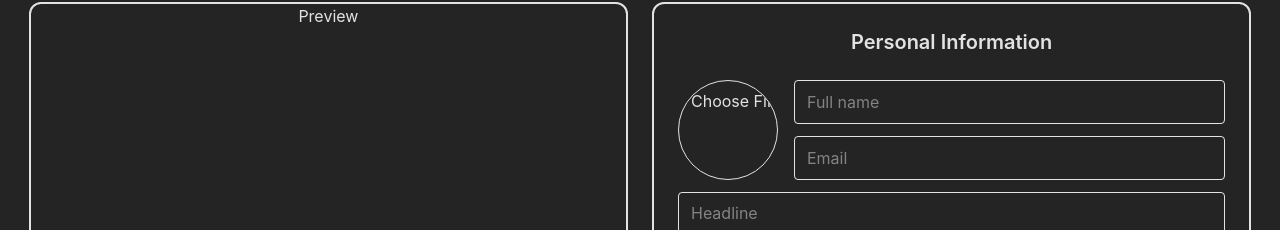
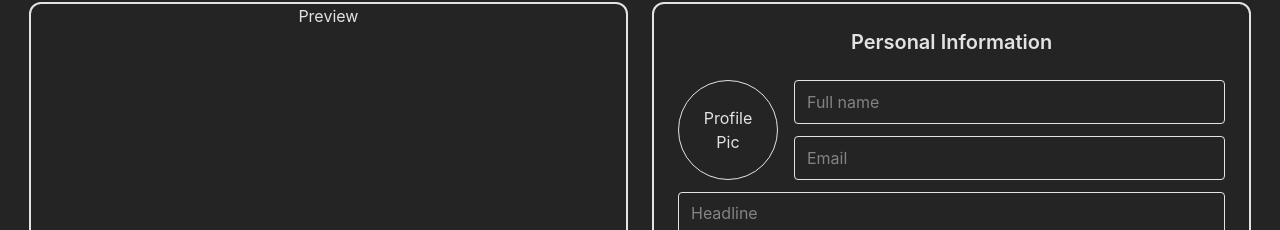
Before and after one commit to Subhranshu-Lenka/React-Resume-Builder, a React (Vite) app: page /builder in a window 1280 px wide. Shown: the part 111-341 px from the top of the page. Built offline with nearby package versions, Linux system fonts and the light colour scheme; no server answers.

Commit message:
fixing the style of photo pic

```diff
--- a/src/components/Forms/ResumeBuilderForm/MainForm.jsx
+++ b/src/components/Forms/ResumeBuilderForm/MainForm.jsx
@@ -12,8 +12,6 @@ import { zodResolver } from "@hookform/resolvers/zod";
 
 function MainForm() {
   const methods = useForm({
-    resolver: zodResolver(resumeSchema),
-    mode: "onSubmit",
     resolver: zodResolver(resumeSchema),
     mode: "onSubmit",
     defaultValues: {
--- a/src/components/Forms/ResumeBuilderForm/SubComponents/PersonalInfoForm.jsx
+++ b/src/components/Forms/ResumeBuilderForm/SubComponents/PersonalInfoForm.jsx
@@ -23,7 +23,14 @@ function PersonalInfoForm() {
             <section className="grid gap-3">
                 <h2 className="text-xl font-semibold mb-3">Personal Information</h2>
                 <div className="grid grid-cols-[auto_1fr] gap-4 field-container">
+
+                    <label
+                        htmlFor="photo"
+                        className="border rounded-[50%] px-3 py-2 aspect-square w-30 sm:w-20 md:w-25 grid place-items-center"
+                    >
+                        Profile Pic
                         <input
+                            id="photo"
                             type="file"
                             accept="image/*"
                             {...register("photo", {
@@ -43,10 +50,12 @@ function PersonalInfoForm() {
                                     return true;
                                 },
                             })}
+                            placeholder="Profile Pic"
+                            // className="border rounded-[50%] px-3 py-2 aspect-square w-30 sm:w-20 md:w-25"
+                            className="hidden"
+                        />
+                    </label>
 
-                        placeholder="Profile Pic"
-                        className="border rounded-[50%] px-3 py-2 aspect-square w-30 sm:w-20 md:w-25"
-                    />
                     <div className="grid gap-3 w-full">
                         <input
                             {...register("name", { required: true })}
```
Lines whose indentation alone changed are shown as unchanged.
